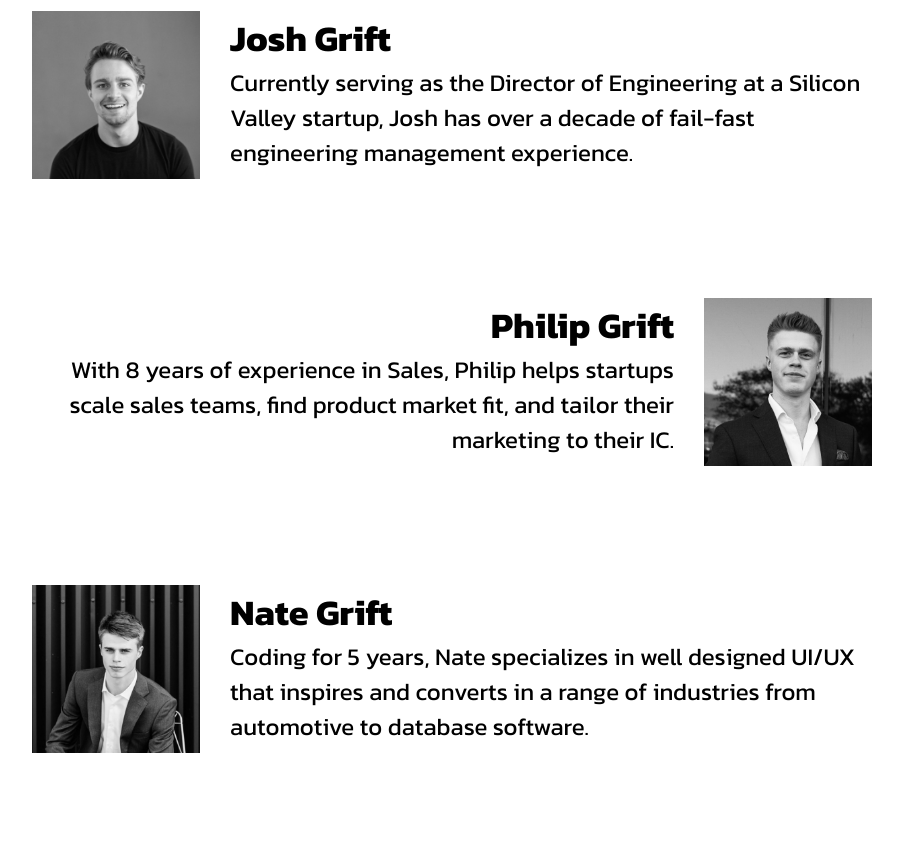
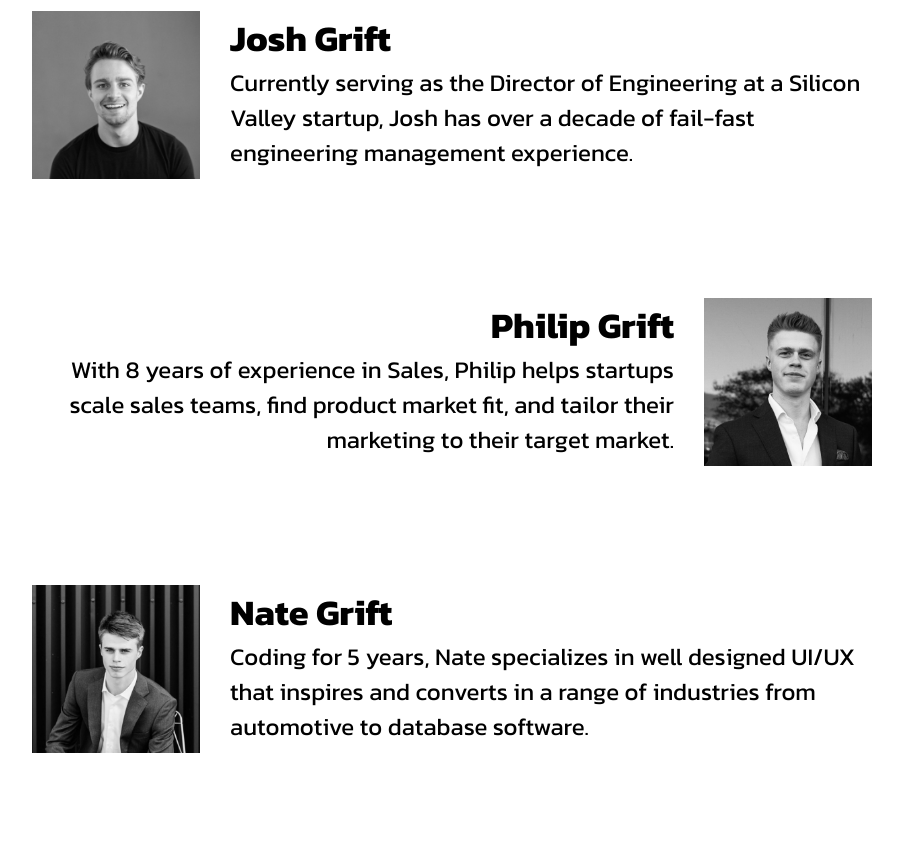
Before and after one commit to griftinc/website, a plain HTML site: page index.html in a window 1280 px wide. Shown: the part 1274-2125 px from the top of the page, without its empty margins (188-1091 px from the left). Drawn offline with Linux system fonts and the light colour scheme.

Commit message:
Changed to target market

```diff
--- a/index.html
+++ b/index.html
@@ -43,7 +43,7 @@
           <span class="name">Philip Grift</span><br />
           With 8 years of experience in Sales, Philip helps startups scale sales
           teams, find product market fit, and tailor their marketing to their
-          IC.
+          target market.
         </p>
       </div>
 
```
